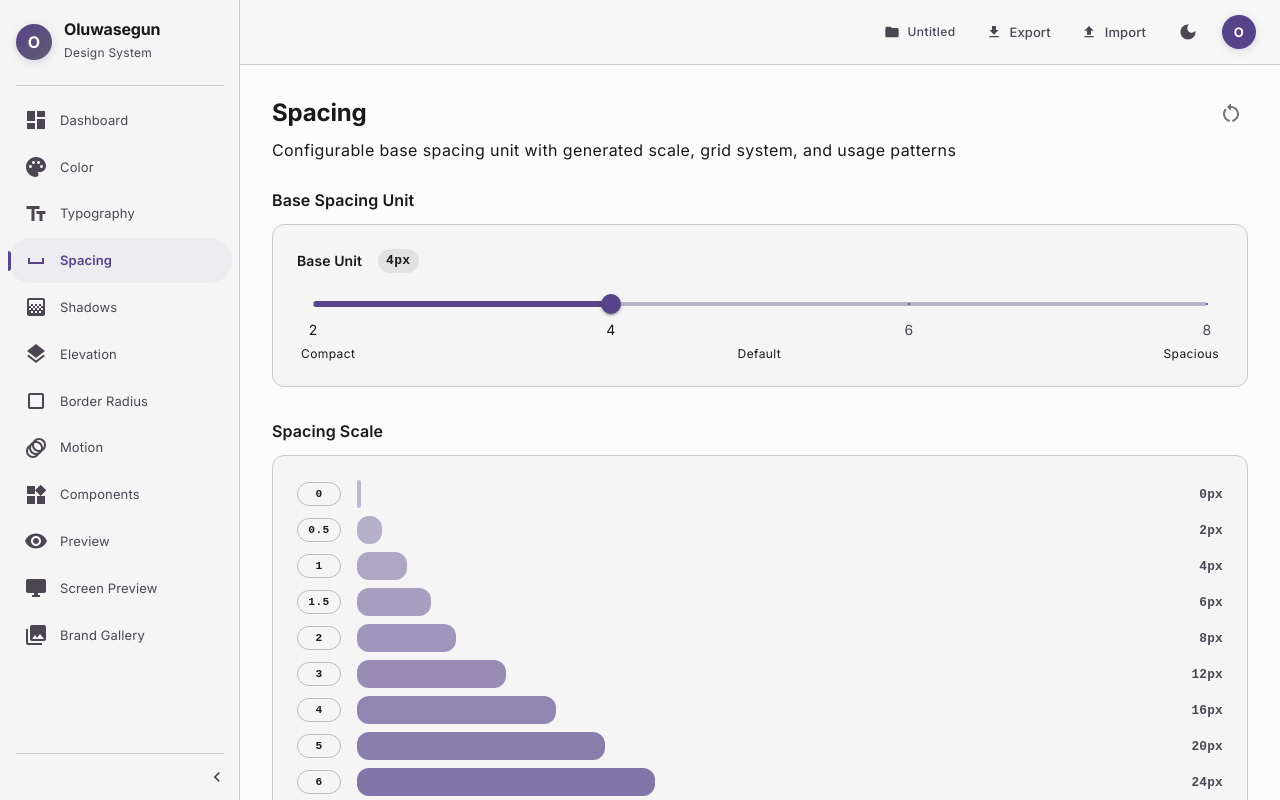
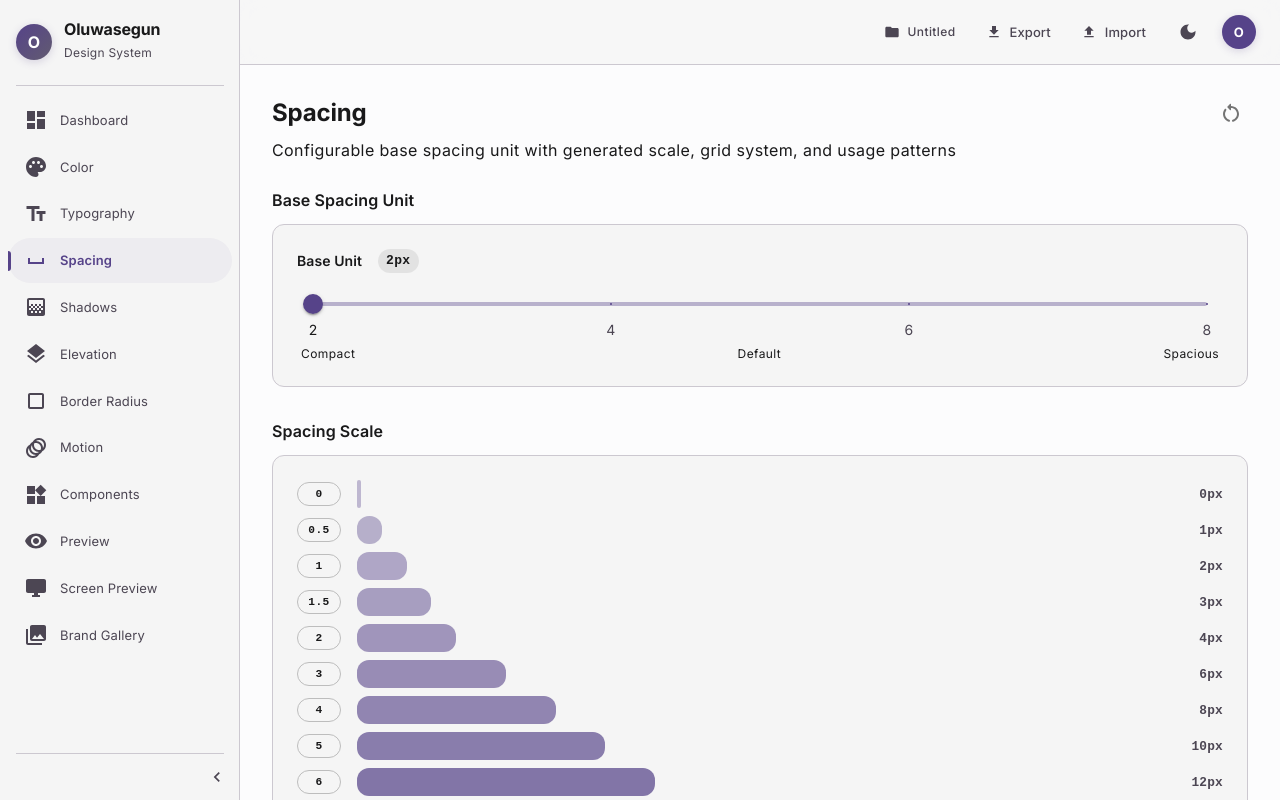
Before and after one commit to Holuwasegun/oluwasegun-design-system, a Next.js app: page /spacing in a window 1280 px wide. Shown: the top 800 px of the page. Built offline with nearby package versions, Linux system fonts and the light colour scheme.

Commit message:
fix: change default spacing base unit from 4px to 2px

```diff
--- a/src/app/(tabs)/spacing/page.tsx
+++ b/src/app/(tabs)/spacing/page.tsx
@@ -17,7 +17,7 @@ import RestartAltRoundedIcon from '@mui/icons-material/RestartAltRounded';
 import { useThemeStore } from '@/store';
 import { generateSpacingScale } from '@/theme/scheme';
 
-const DEFAULT_BASE_UNIT = 4;
+const DEFAULT_BASE_UNIT = 2;
 const GRID_COLUMNS = 8;
 
 export default function SpacingPage() {
--- a/src/theme/scheme.ts
+++ b/src/theme/scheme.ts
@@ -217,7 +217,7 @@ export const DEFAULT_THEME_CONFIG: ThemeConfig = {
   keyColors: { ...DEFAULT_KEY_COLORS },
   mode: "light",
   typography: { baseSize: 14, scale: 1.25 },
-  spacing: { baseUnit: 4 },
+  spacing: { baseUnit: 2 },
   motion: { durationScale: 1 },
 };
 
```
